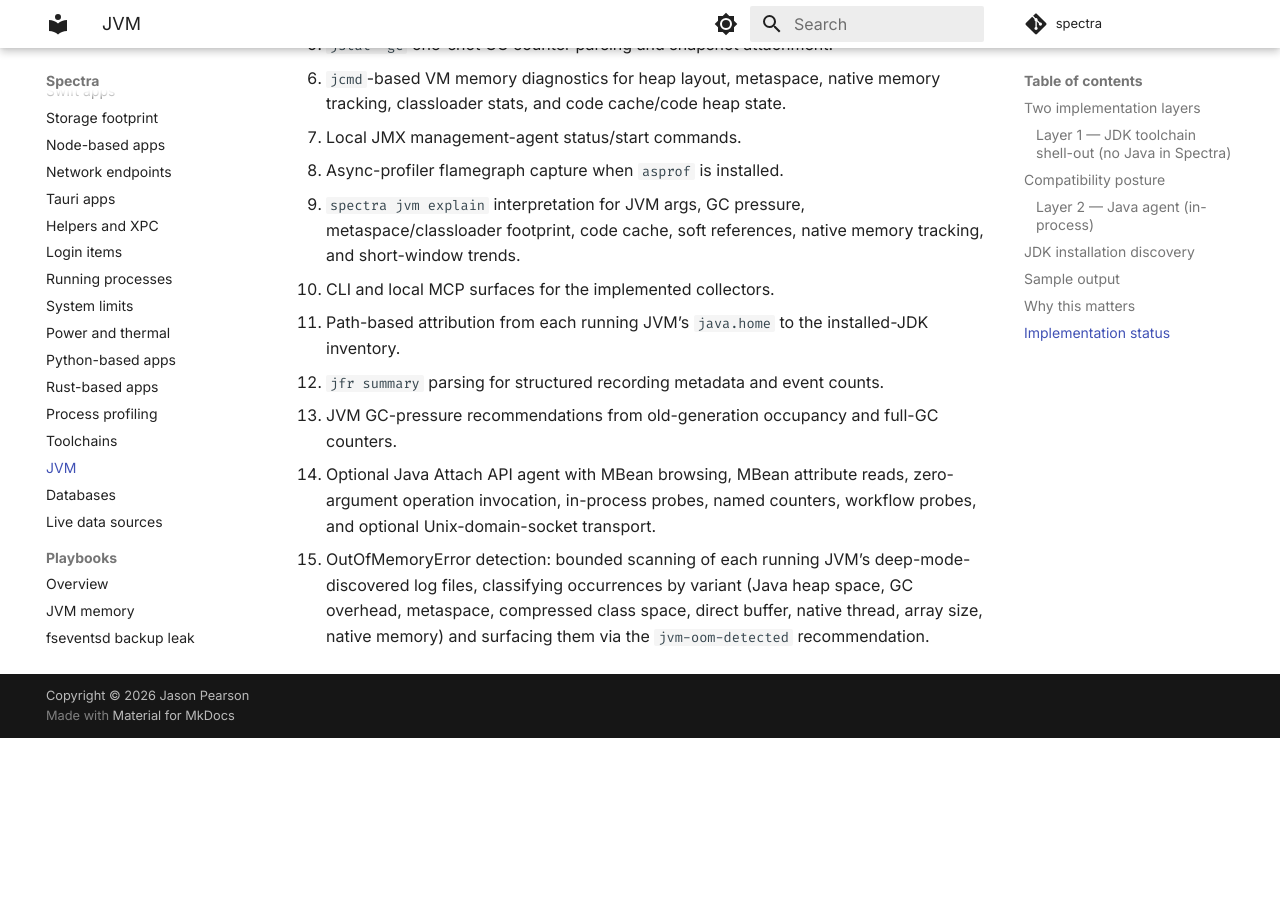
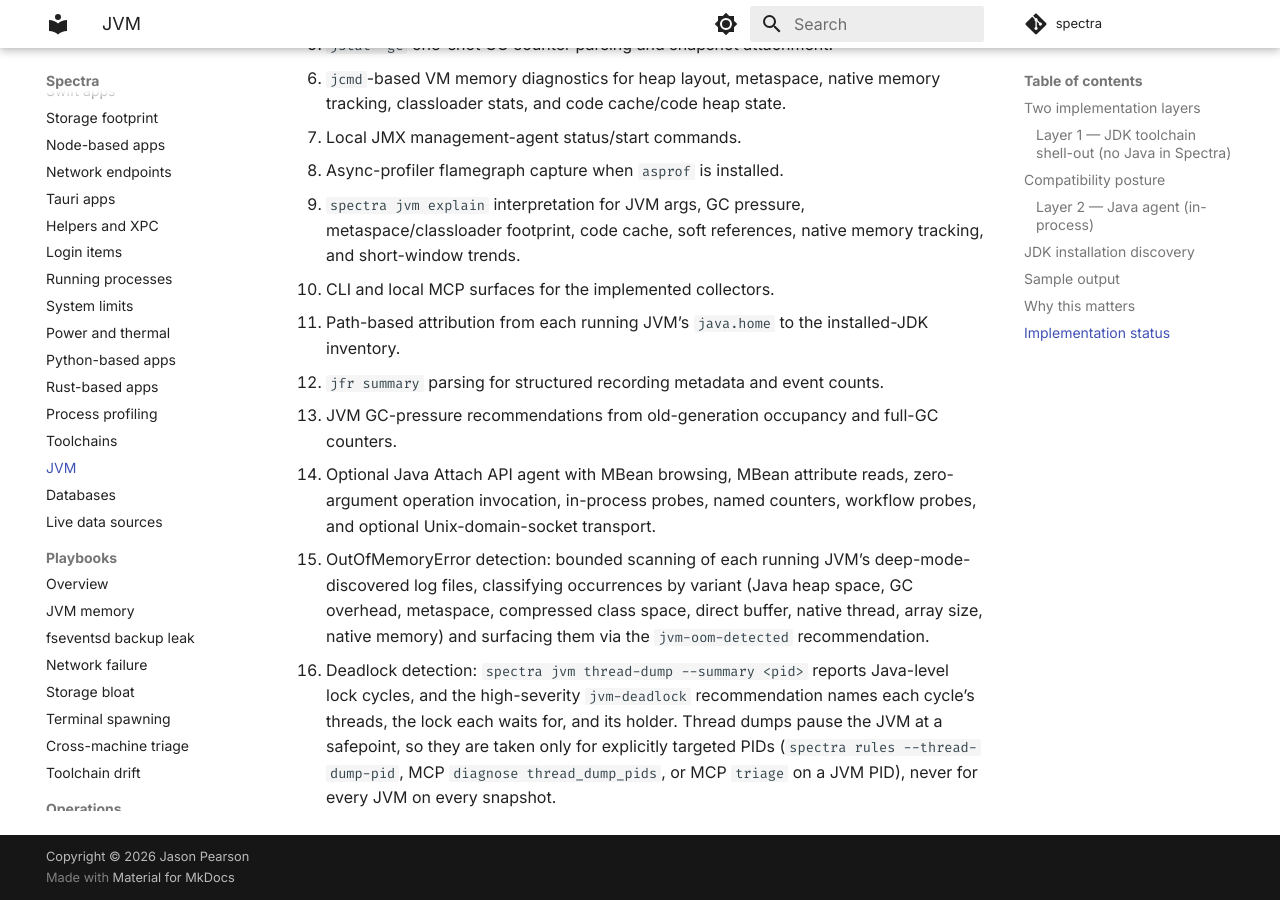
Before and after one commit to kaeawc/spectra, an MkDocs documentation site: the page built from docs/inspection/jvm.md, in a window 1280 px wide and 900 px high, scrolled down 8954 px. Built offline with MkDocs 1.6.1 and Material for MkDocs 9.7.7, drawn with Linux system fonts in a browser that asks for light colours; comment, search, counter and statistics services are not loaded; before the commit the page ends 9692 px from its top, so only the background shows below that.

Commit message:
Document the jvm-deadlock rule and targeted thread-dump entry points
Co-Authored-By: Claude Opus 5.5 <noreply@anthropic.com>
Hive-Session: https://hive.codes/?session=session-1791473531649-378b5c

```diff
--- a/docs/inspection/jvm.md
+++ b/docs/inspection/jvm.md
@@ -358,3 +358,10 @@ Implemented:
     heap space, GC overhead, metaspace, compressed class space, direct buffer,
     native thread, array size, native memory) and surfacing them via the
     `jvm-oom-detected` recommendation.
+15. Deadlock detection: `spectra jvm thread-dump --summary <pid>` reports
+    Java-level lock cycles, and the high-severity `jvm-deadlock`
+    recommendation names each cycle's threads, the lock each waits for, and
+    its holder. Thread dumps pause the JVM at a safepoint, so they are taken
+    only for explicitly targeted PIDs (`spectra rules --thread-dump-pid`,
+    MCP `diagnose thread_dump_pids`, or MCP `triage` on a JVM PID), never for
+    every JVM on every snapshot.
```
Also changed, not shown: docs/design/recommendations-engine.md (+3 -0 lines), docs/operations/issues.md (+1 -0 lines).
